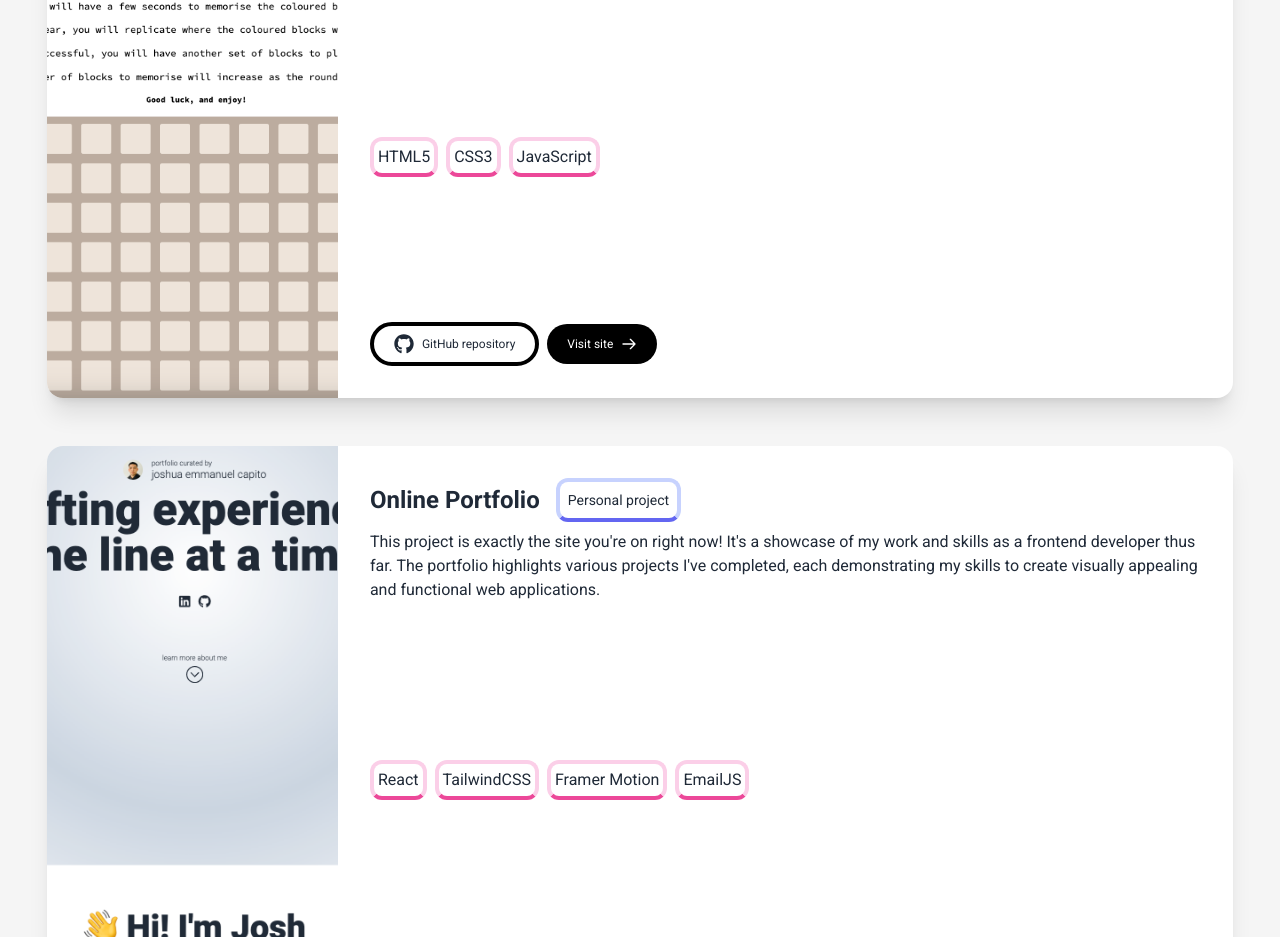
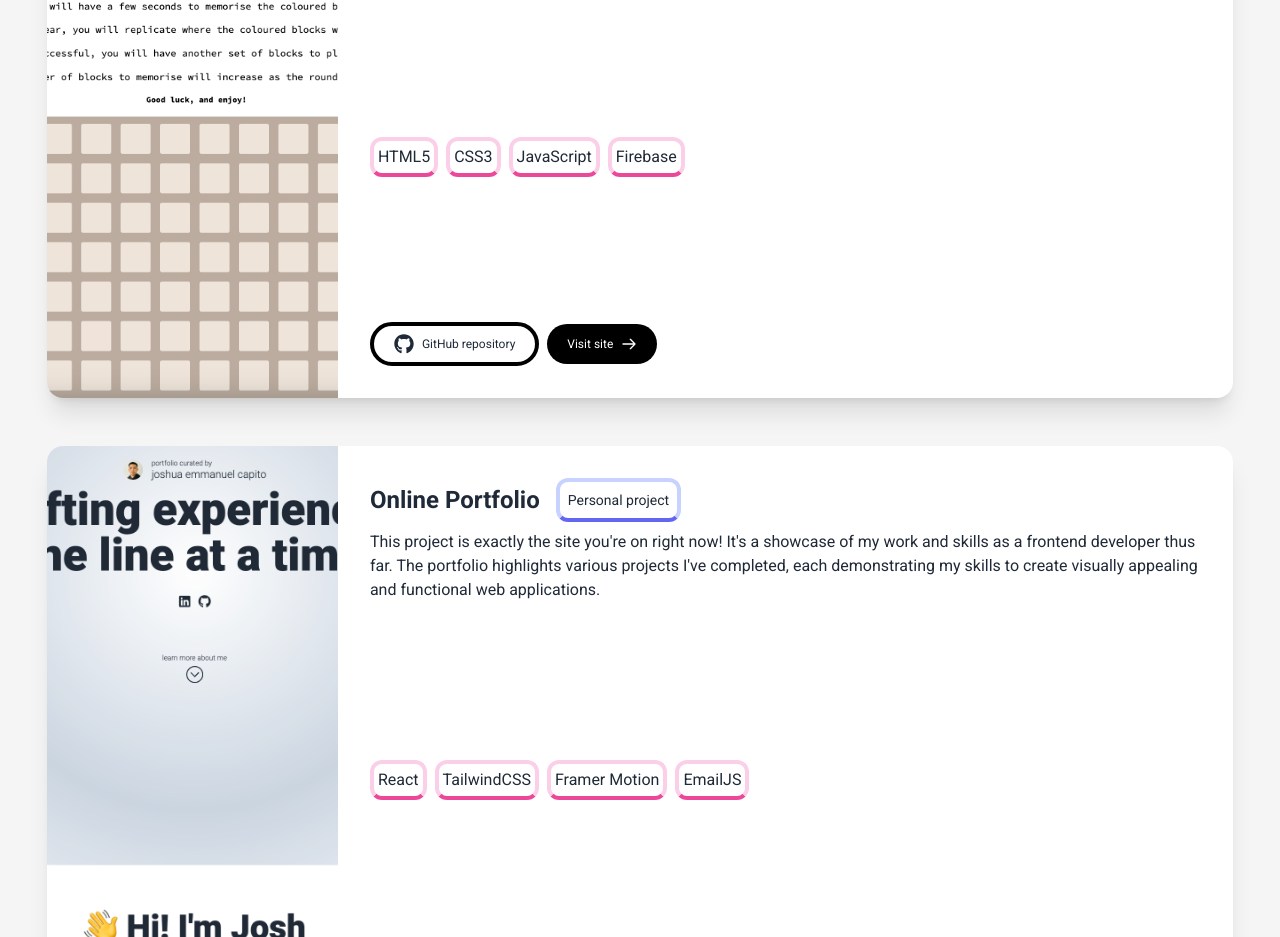
Before and after one commit to jemcap/joshcapito.dev, a React (Vite) app: page / in a window 1280 px wide. Shown: the part 4580-5517 px from the top of the page. Built offline with nearby package versions, Linux system fonts and the light colour scheme.

Commit message:
feature: Added tech stack to Block Buster

```diff
--- a/src/constants/lists.jsx
+++ b/src/constants/lists.jsx
@@ -144,6 +144,7 @@ export const projectsList = [
       { id: 1, label: "HTML5" },
       { id: 2, label: "CSS3" },
       { id: 3, label: "JavaScript" },
+      { id: 4, label: "Firebase" },
     ],
     github: "https://github.com/jemcap/block-buster",
     website: "https://blockbustergame.netlify.app/",
```
